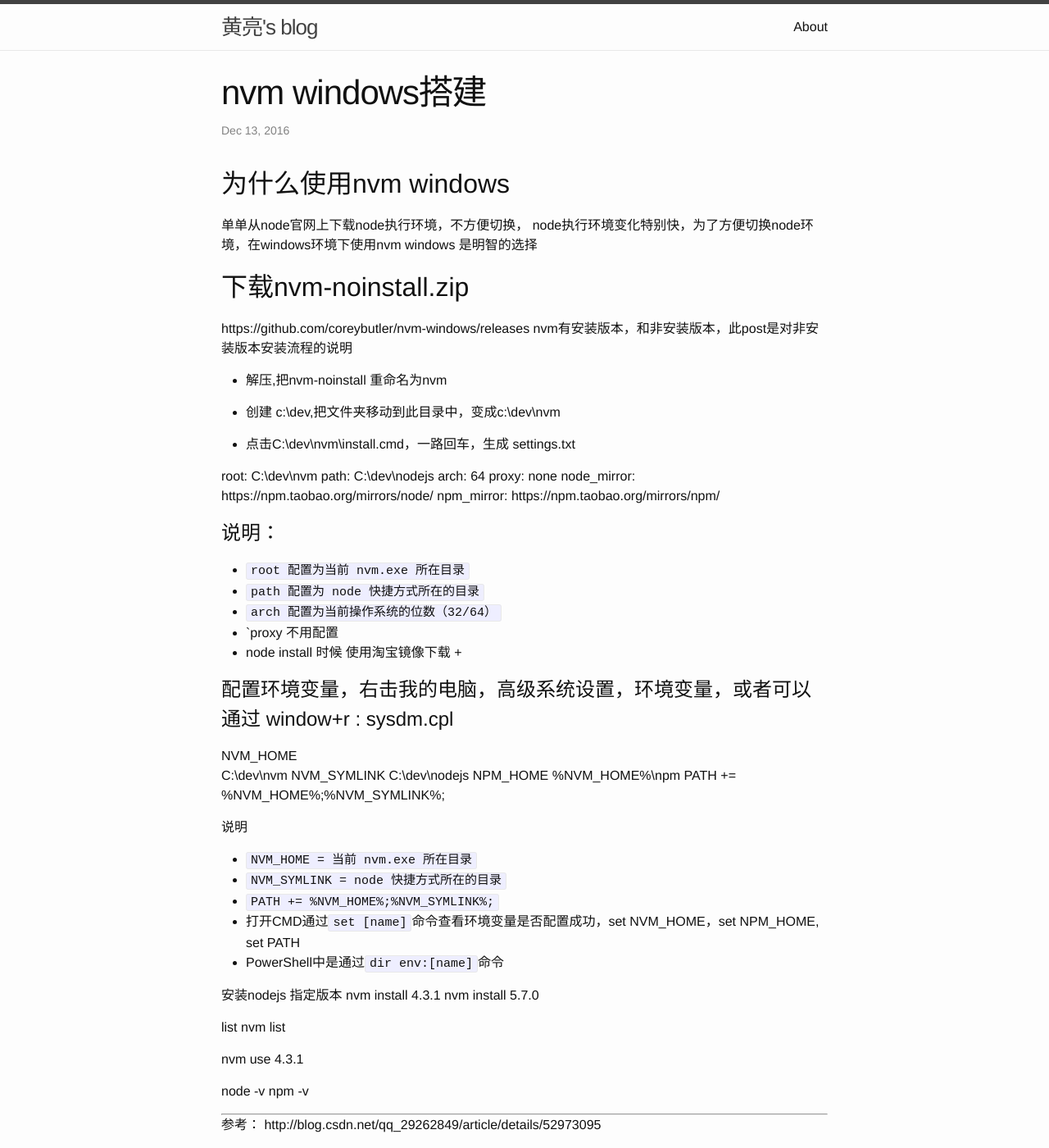
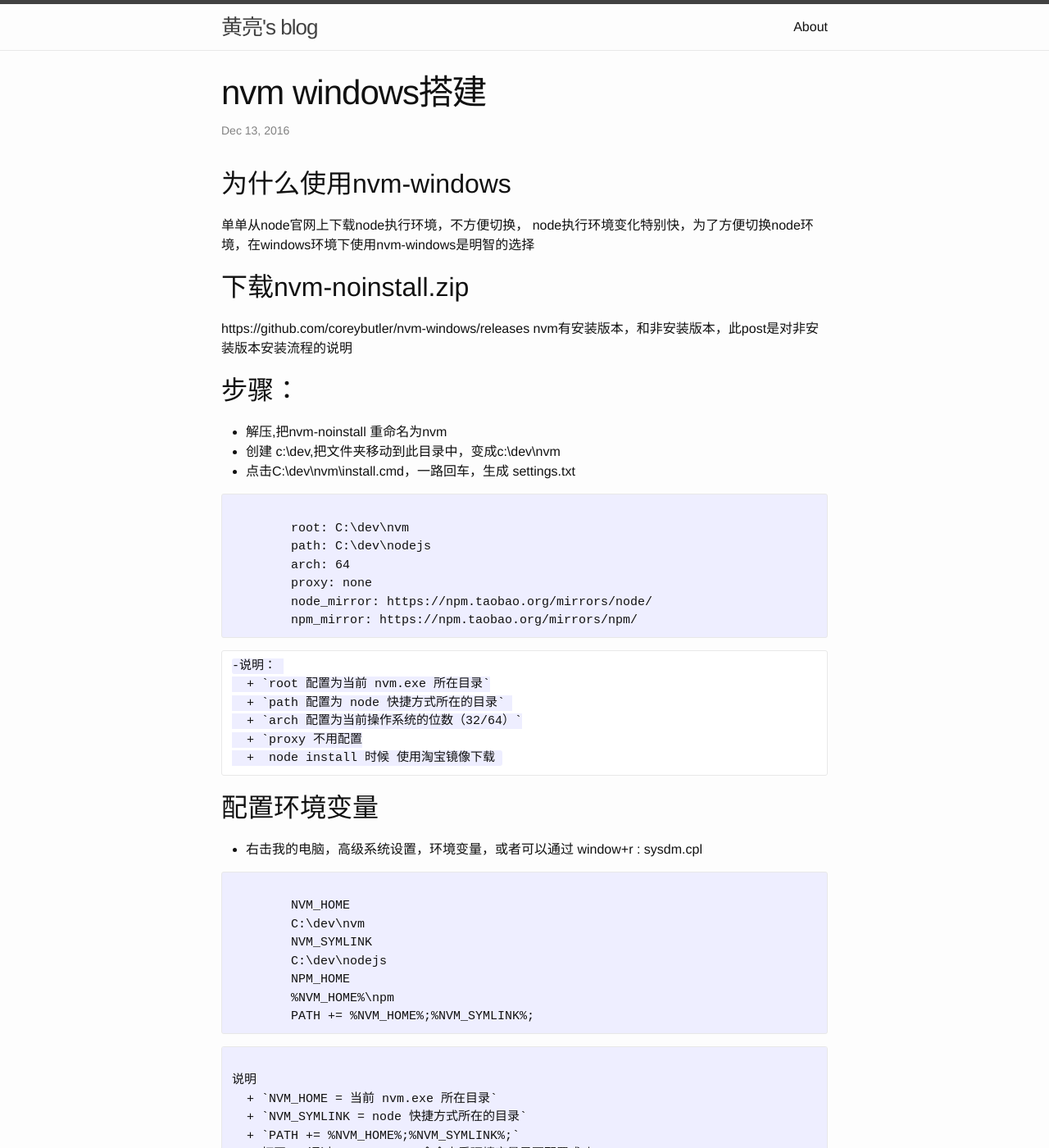
Before and after one commit to hl50381973/hl50381973.github.io, a Jekyll site: the page built from _posts/2017-01-01-nvm.markdown, in a window 1280 px wide and 1400 px high. Shown: the whole window at 82% size. Built offline with Jekyll 4.4.1, drawn with Linux system fonts in a browser that asks for light colours; some of the changed text lies outside the part shown.

Commit message:
update nvm

```diff
--- a/_posts/2017-01-01-nvm.markdown
+++ b/_posts/2017-01-01-nvm.markdown
@@ -4,9 +4,9 @@ title:  " nvm windows搭建 "
 date:   2016-12-13 16:05:00
 categories: nvm
 ---
-## 为什么使用nvm windows
+## 为什么使用nvm-windows
 单单从node官网上下载node执行环境，不方便切换，
-node执行环境变化特别快，为了方便切换node环境，在windows环境下使用nvm windows 是明智的选择
+node执行环境变化特别快，为了方便切换node环境，在windows环境下使用nvm-windows是明智的选择
 
 
 
@@ -14,47 +14,49 @@ node执行环境变化特别快，为了方便切换node环境，在windows环
 https://github.com/coreybutler/nvm-windows/releases
 nvm有安装版本，和非安装版本，此post是对非安装版本安装流程的说明
 
+## 步骤：
 - 解压,把nvm-noinstall 重命名为nvm
+- 创建 c:\dev,把文件夹移动到此目录中，变成c:\dev\nvm
+- 点击C:\dev\nvm\install.cmd，一路回车，生成 settings.txt
+<pre><code>
+	root: C:\dev\nvm
+	path: C:\dev\nodejs
+	arch: 64
+	proxy: none
+	node_mirror: https://npm.taobao.org/mirrors/node/
+	npm_mirror: https://npm.taobao.org/mirrors/npm/
+</code></pre>
 
-- 创建 c:\dev,把文件夹移动到此目录中，变成c:\dev\nvm
-
-- 点击C:\dev\nvm\install.cmd，一路回车，生成 settings.txt
-
-root: C:\dev\nvm
-path: C:\dev\nodejs
-arch: 64
-proxy: none
-node_mirror: https://npm.taobao.org/mirrors/node/
-npm_mirror: https://npm.taobao.org/mirrors/npm/
+	-说明：
+	  + `root 配置为当前 nvm.exe 所在目录`
+	  + `path 配置为 node 快捷方式所在的目录`
+	  + `arch 配置为当前操作系统的位数（32/64）`
+	  + `proxy 不用配置
+	  +  node install 时候 使用淘宝镜像下载
 
 
-# 说明：
-  + `root 配置为当前 nvm.exe 所在目录`
-  + `path 配置为 node 快捷方式所在的目录`
-  + `arch 配置为当前操作系统的位数（32/64）`
-  + `proxy 不用配置
-  +  node install 时候 使用淘宝镜像下载
-  +
+## 配置环境变量
+- 右击我的电脑，高级系统设置，环境变量，或者可以通过 window+r  : sysdm.cpl
+<pre><code>
+	NVM_HOME
+	C:\dev\nvm
+	NVM_SYMLINK
+	C:\dev\nodejs
+	NPM_HOME
+	%NVM_HOME%\npm
+	PATH += %NVM_HOME%;%NVM_SYMLINK%;
+</code></pre>
 
-# 配置环境变量，右击我的电脑，高级系统设置，环境变量，或者可以通过 window+r  : sysdm.cpl
-
-NVM_HOME
-C:\dev\nvm
-NVM_SYMLINK
-C:\dev\nodejs
-NPM_HOME
-%NVM_HOME%\npm
-PATH += %NVM_HOME%;%NVM_SYMLINK%;
-
-
-
+<pre><code>
 说明
   + `NVM_HOME = 当前 nvm.exe 所在目录`
   + `NVM_SYMLINK = node 快捷方式所在的目录`
   + `PATH += %NVM_HOME%;%NVM_SYMLINK%;`
   + 打开CMD通过`set [name]`命令查看环境变量是否配置成功，set NVM_HOME，set NPM_HOME, set PATH
   + PowerShell中是通过`dir env:[name]`命令
-
+</code></pre>
+---
+## 常用指令
 安装nodejs 指定版本
 	nvm install 4.3.1
 	nvm install 5.7.0
```
